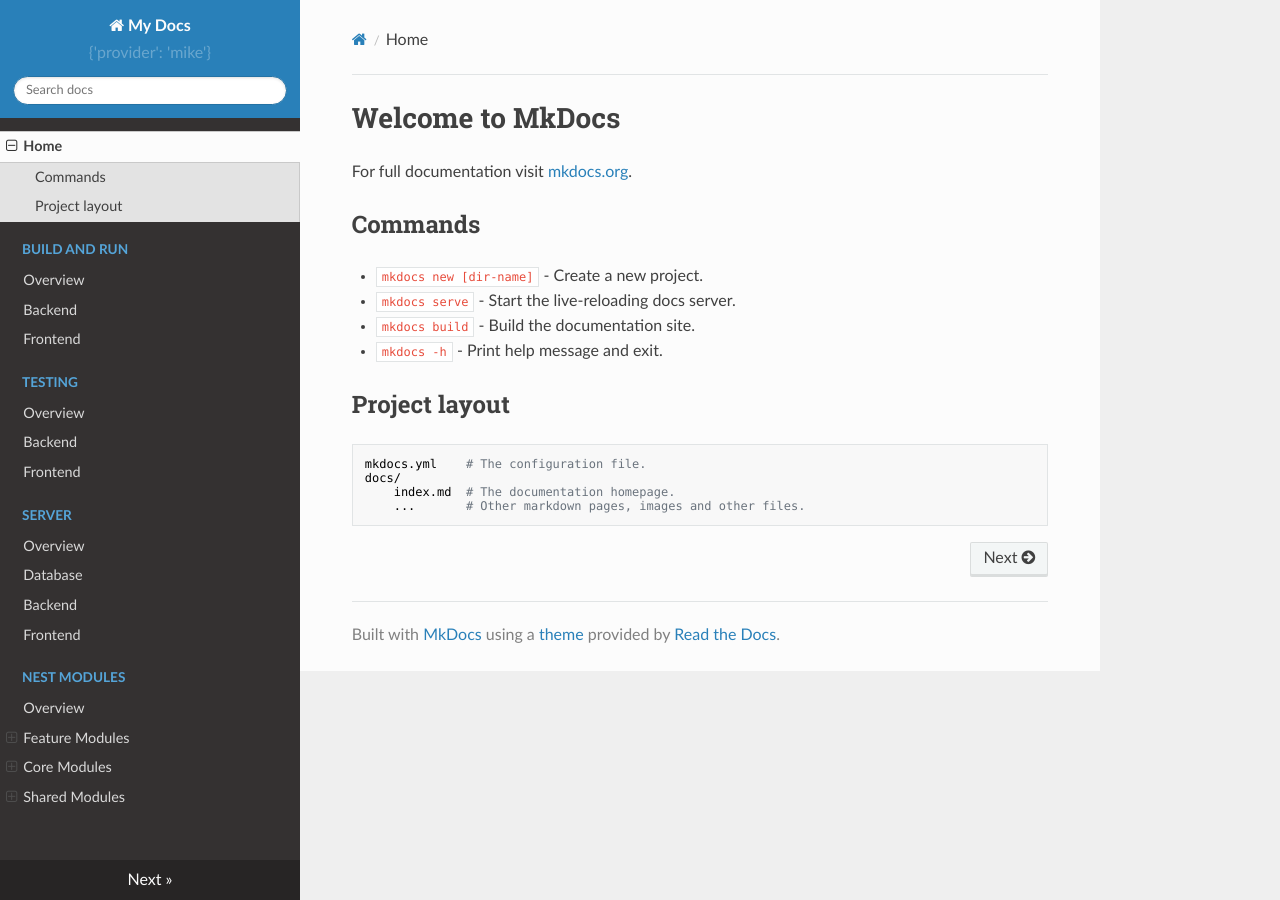
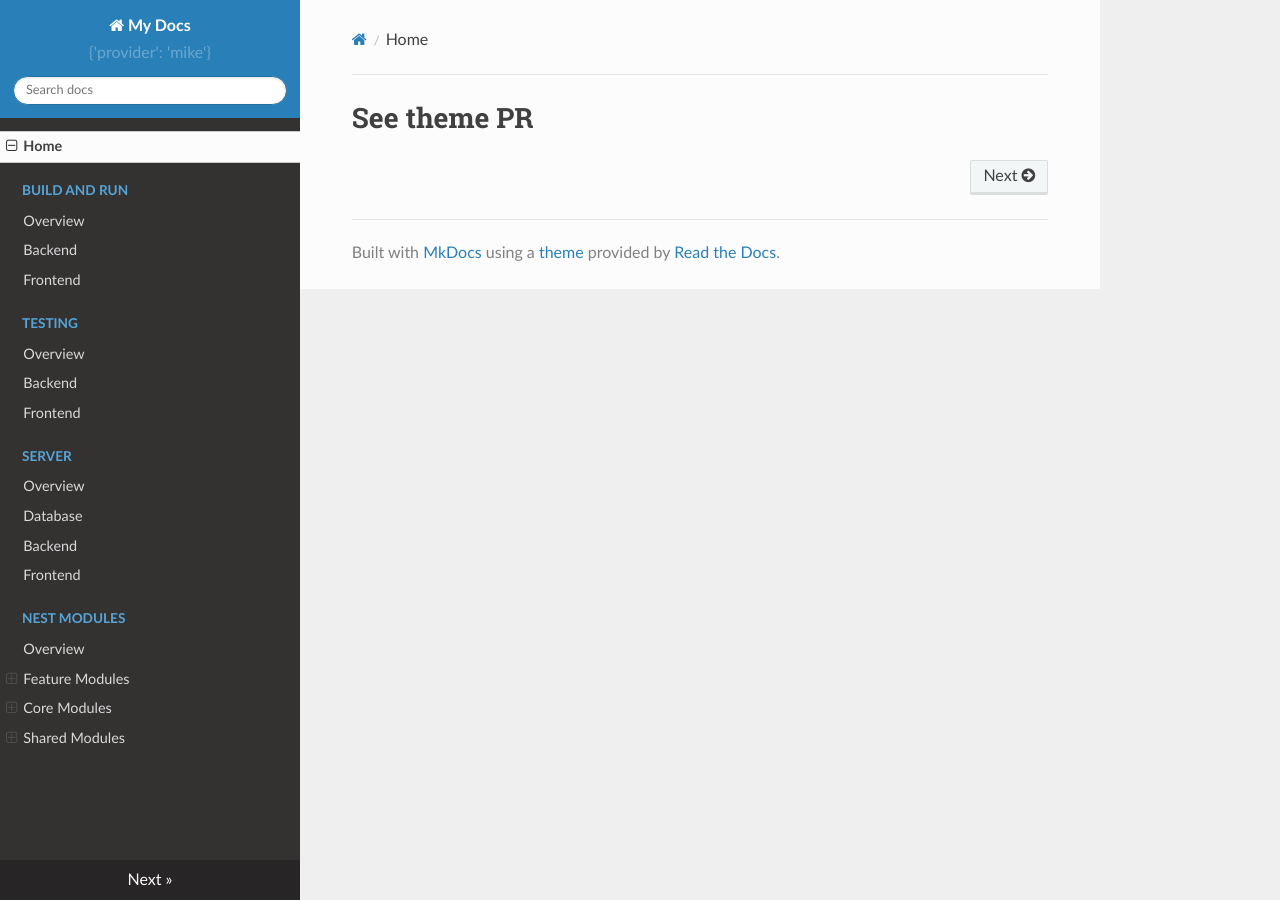
Before and after one commit to SELab-2/viernulvier-4, an MkDocs documentation site: the page built from docs/index.md, in a window 1280 px wide. Built offline with MkDocs 1.6.1, drawn with Linux system fonts in a browser that asks for light colours; nearby versions of some CDN libraries.

Commit message:
Testing to see if action works

```diff
--- a/docs/index.md
+++ b/docs/index.md
@@ -1,17 +1 @@
-# Welcome to MkDocs
-
-For full documentation visit [mkdocs.org](https://www.mkdocs.org).
-
-## Commands
-
-* `mkdocs new [dir-name]` - Create a new project.
-* `mkdocs serve` - Start the live-reloading docs server.
-* `mkdocs build` - Build the documentation site.
-* `mkdocs -h` - Print help message and exit.
-
-## Project layout
-
-    mkdocs.yml    # The configuration file.
-    docs/
-        index.md  # The documentation homepage.
-        ...       # Other markdown pages, images and other files.
+# See theme PR
```
